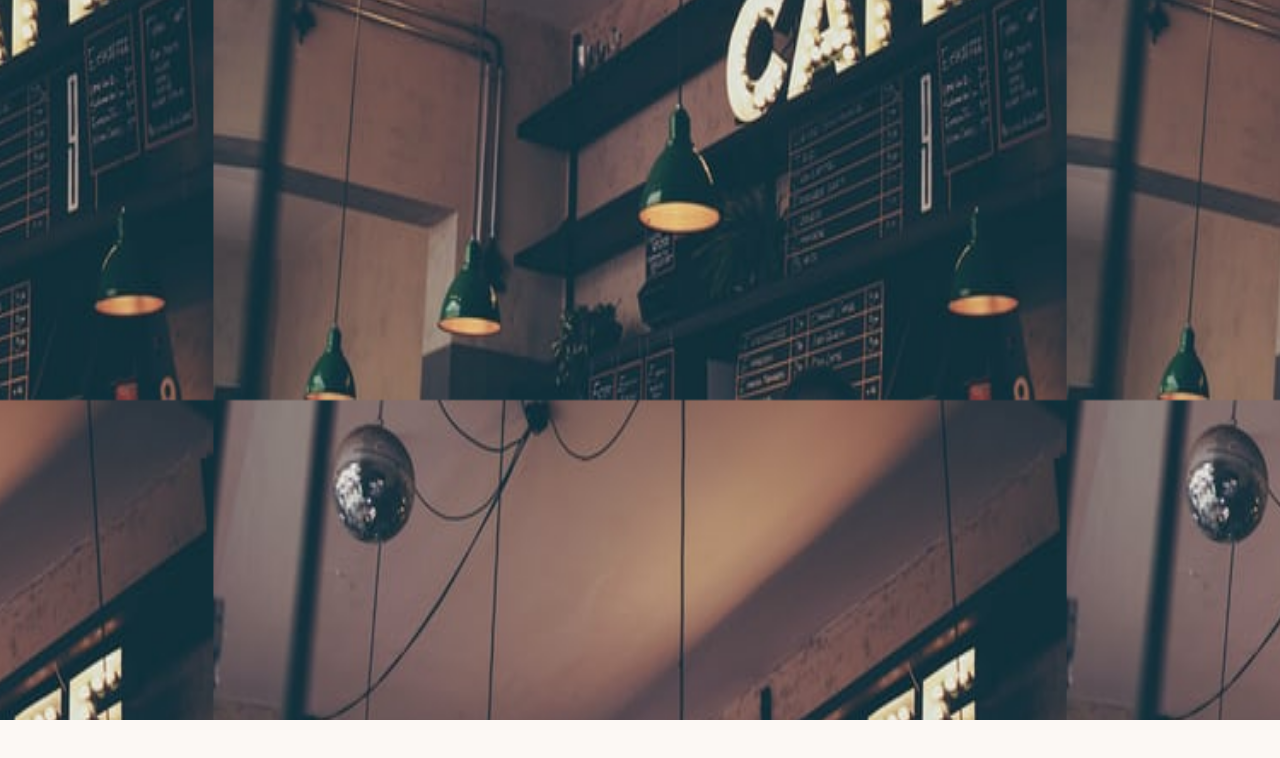
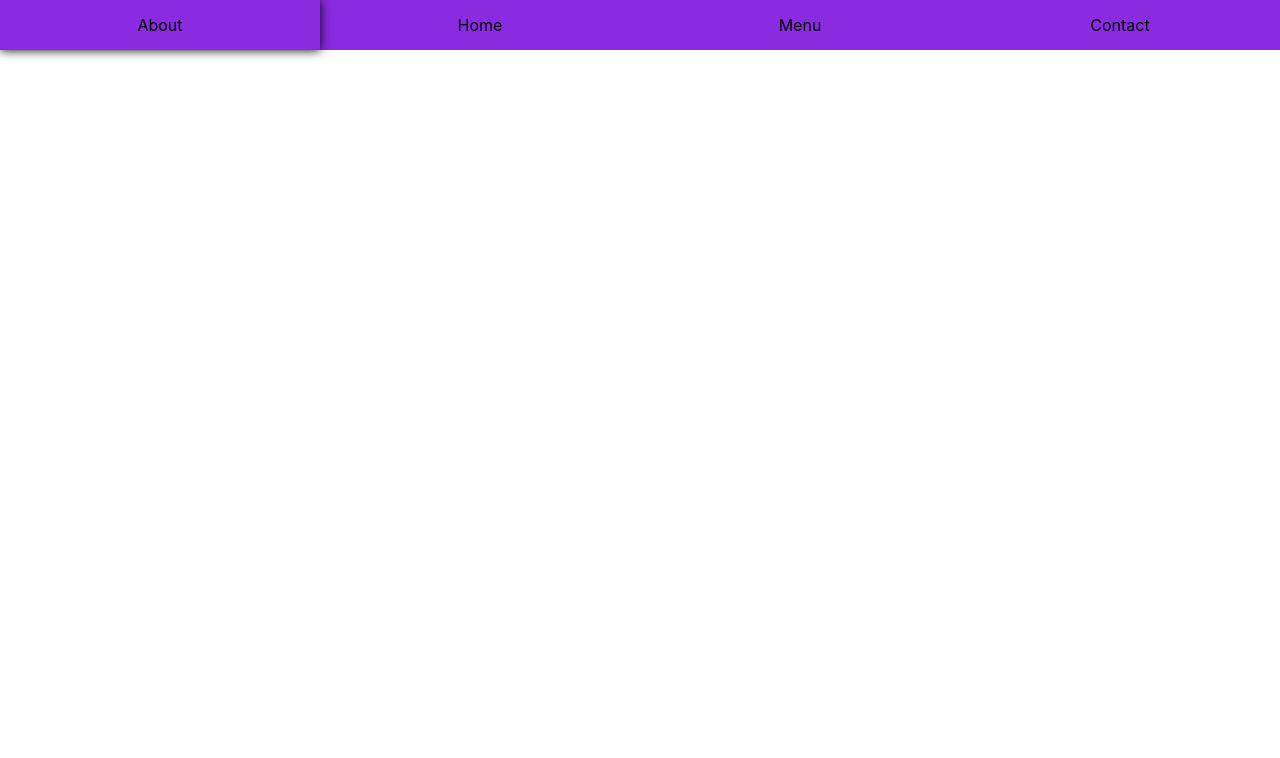
Before and after one commit to heigertd/fake_coffee, a React (Create React App) app: page /contact in a window 1280 px wide. Shown: the top 758 px of the page. Built offline with nearby package versions, Linux system fonts and the light colour scheme.

Commit message:
navbar basic design

```diff
--- a/src/App.js
+++ b/src/App.js
@@ -1,11 +1,12 @@
-import Hover from './components/Hover/Hover'
+import About from './pages/About/About_page'
 import Home from './pages/Home/Home';
 import './App.css';
 
 function App() {
   return (
     <div className = 'app'>
-      <Home />
+      {/* <Home /> */}
+      <About />
     </div>
   );
 }
--- /dev/null
+++ b/src/components/Navbar/Navbar.js
@@ -0,0 +1,21 @@
+import React from 'react'
+import './navbar.css'
+
+export default function Navbar() {
+    return (
+        <div className = 'navbar'>
+            <div className = 'tab'>
+                <p>About</p>
+            </div>
+            <div className = 'tab'>
+                <p>Home</p>
+            </div>
+            <div className = 'tab'>
+                <p>Menu</p>
+            </div>
+            <div className = 'tab'>
+                <p>Contact</p>
+            </div>
+        </div>
+    )
+}
--- /dev/null
+++ b/src/components/Navbar/navbar.css
@@ -0,0 +1,26 @@
+p{
+    margin: 0;
+}
+
+.navbar{
+    width: 100vw;
+    display: flex;
+    justify-content: flex-end;
+
+}
+
+.tab{
+    display: flex;
+    justify-content: center;
+    align-items: center;
+    height: 50px;
+    width: 25%;
+    background: blueviolet;
+}
+
+.tab:hover{
+    /* border-radius: 0px 0px 5px 5px; */
+    /* height: 60px; */
+    box-shadow: 0px 0px 10px black;
+    z-index: 2;
+}
--- /dev/null
+++ b/src/pages/About/About_page.js
@@ -0,0 +1,9 @@
+import React from 'react'
+import Navbar from '../../components/Navbar/Navbar';
+export default function About_page() {
+    return (
+        <div>
+            <Navbar />
+        </div>
+    )
+}
```
Also changed, not shown: src/pages/About/about-page.css (added), 1 other file (tests, documents, lock files or other folders).
